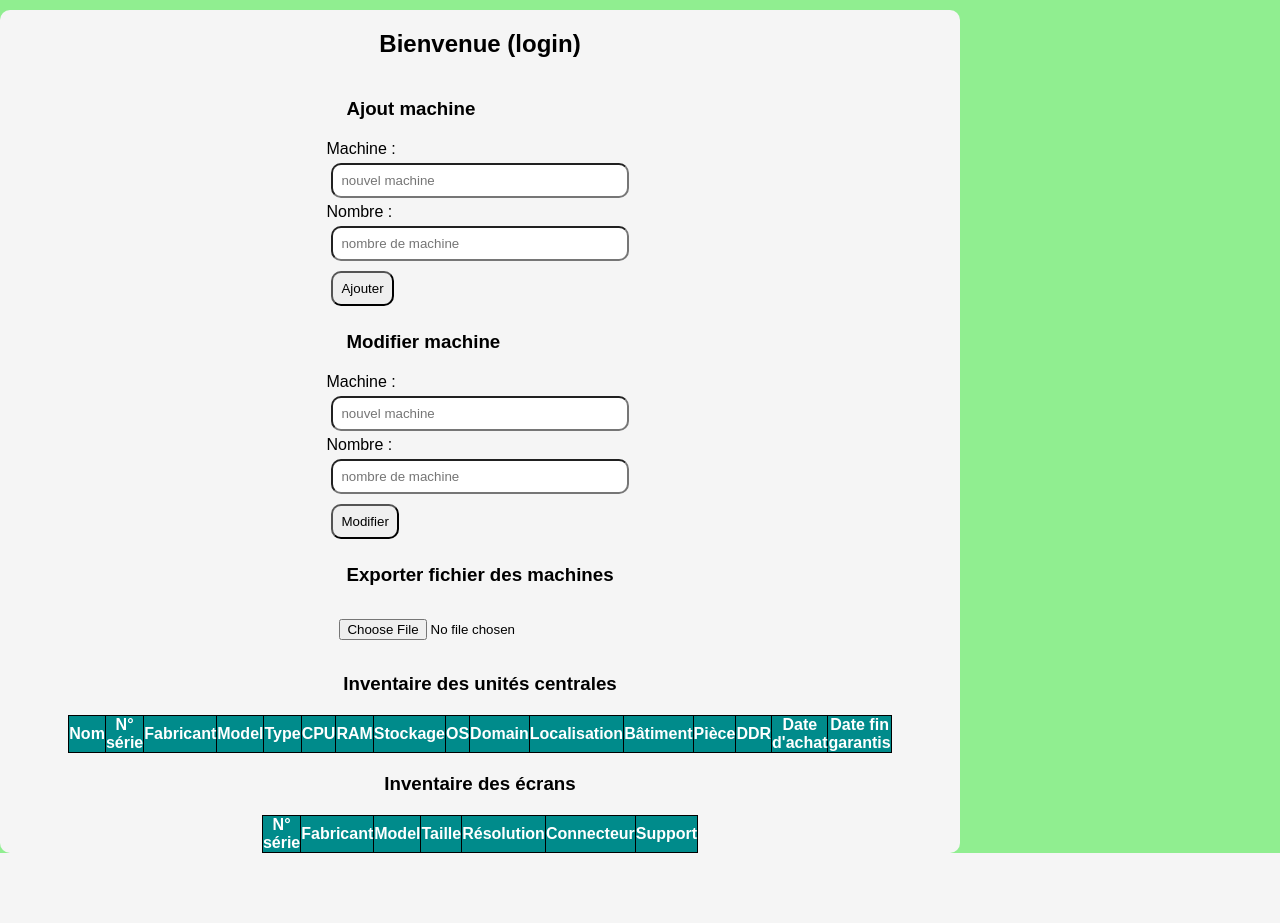
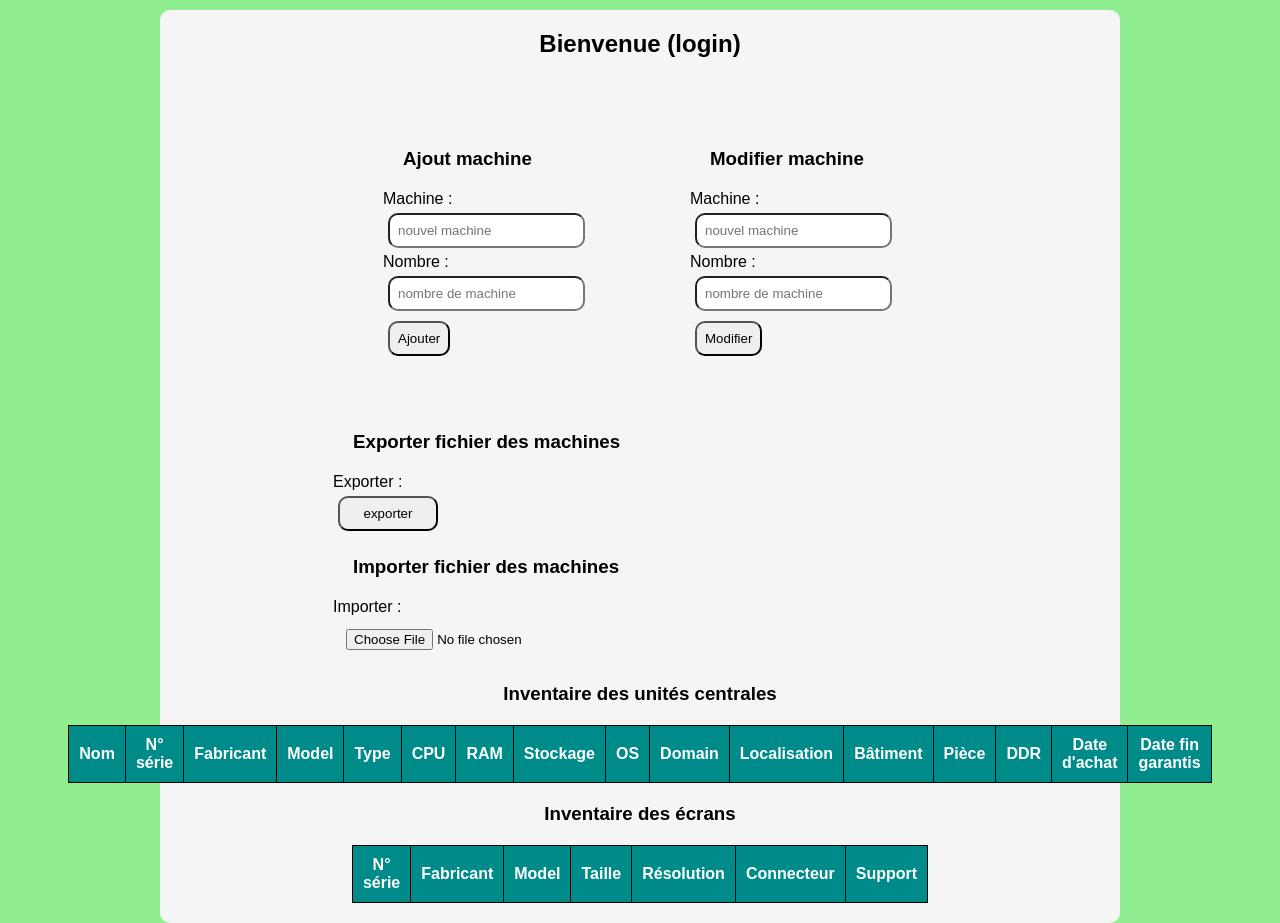
Before and after one commit to Captaine-JuJu/S.A.-3-2025-2026, a PHP site: page /technicien.html in a window 1280 px wide. Shown: the part 125-1048 px from the top of the page. Before the commit the page ends 978 px from the top, so only its background shows below. Run offline with PHP 8.4, Linux system fonts and the light colour scheme; lists and menus that the app fills with data are empty.

Commit message:
finition page

```diff
--- a/src/css/style.css
+++ b/src/css/style.css
@@ -62,12 +62,15 @@ p{
 table, th, tr, td{
     border-collapse: collapse;
     border: solid black 1px;
-    width: 40%;
+    width: 50%;
+    padding: 10px;
 }
 
 th{
     background-color: darkcyan;
     color: white;
+    width: 100%;
+    margin: 10%;
 }
 
 #pagePresentation{
@@ -84,7 +87,7 @@ th{
     background-color: whitesmoke;
     border-radius: 10px;
     align-items: center;
-    width: 25%;
+    width: 90%;
 
 }
 
@@ -96,6 +99,7 @@ th{
     border-radius: 10px;
     align-items: center;
     width: 75%;
+    padding-bottom: 20px;
 }
 
 #pageConnexion{
@@ -128,3 +132,25 @@ label{
     display: flex;
     flex-direction: column;
 }
+
+#container{
+    display: flex;
+    justify-content: center;
+}
+
+#formulaireAjouterSupprimer{
+    display: flex;
+    flex-direction: row;
+}
+
+#ModifierUneInfoDansInventaire{
+    margin: 50px;
+}
+
+#mettreMachinDansInventaire{
+    margin: 50px;
+}
+
+#exporte input{
+    width: 100px;
+}
--- a/src/index.html
+++ b/src/index.html
@@ -21,7 +21,7 @@
     <div id="presentation">
         <h2>Présentation de la platforme : </h2>
         <video controls autoplay loop width=25% height=25%>
-            <source src="ressource/duck.gif" type="video/gif" />
+            <source src="ressource/Lapin.mp4" type="video/mp4" />
         </video>
 
         <h3>Gestion</h3>
--- a/src/technicien.html
+++ b/src/technicien.html
@@ -16,11 +16,13 @@
         <li><a href="pageConnexion.html">Connexion</a></li>
     </ul>
 </nav>
+<div id="container">
     <div id="inventaires">
         <h2>Bienvenue (login)</h2>
         <div id="technique">
+            <div id="formulaireAjouterSupprimer">
+                <div id="mettreMachinDansInventaire">
                     <h3>Ajout machine</h3>
-        <div id="mettreMachinDansInventaire">
                     <form method="POST" action="">
                         <label>Machine :
                             <input type="text" name="machine" id="machine" placeholder="nouvel machine"></label>
@@ -30,8 +32,8 @@
                     </form>
                 </div>
 
+                <div id="ModifierUneInfoDansInventaire">
                     <h3>Modifier machine</h3>
-        <div id="ModifierUneInfoDansInventaire">
                     <form method="POST" action="">
                         <label>Machine :
                             <input type="text" name="machine" id="Mmachine" placeholder="nouvel machine"></label>
@@ -40,10 +42,16 @@
                         <input type="submit" value="Modifier" name="OK">
                     </form>
                 </div>
-
+            </div>
             <h3>Exporter fichier des machines</h3>
             <div id="exporte">
-            <input type="file" value="exporter" name="exporter">
+                <label>Exporter :
+                    <input type="button" value="exporter" name="exporter"></label>
+            </div>
+            <h3>Importer fichier des machines</h3>
+            <div id="import">
+                <label>Importer :
+                <input type="file" value="importer" name="importer"></label>
             </div>
         </div>
         <h3>Inventaire des unités centrales</h3>
@@ -80,5 +88,6 @@
             </tr>
         </table>
     </div>
+</div>
 </body>
 </html>
```
Also changed, not shown: 1 other file. Lines whose indentation alone changed are shown as unchanged.
